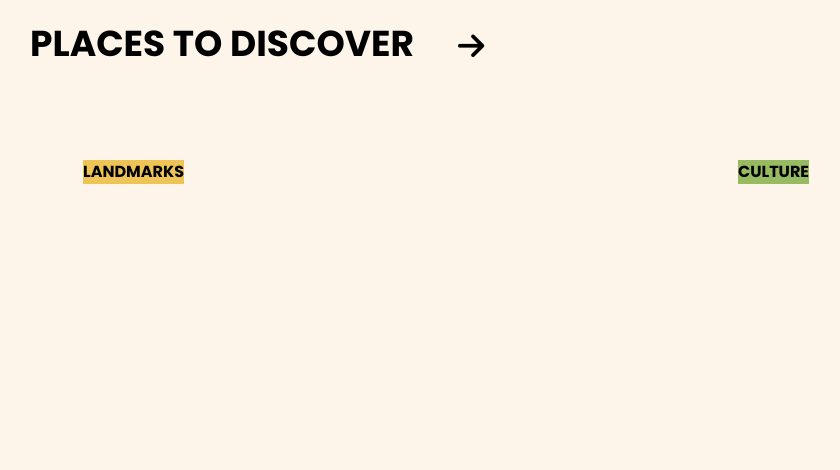
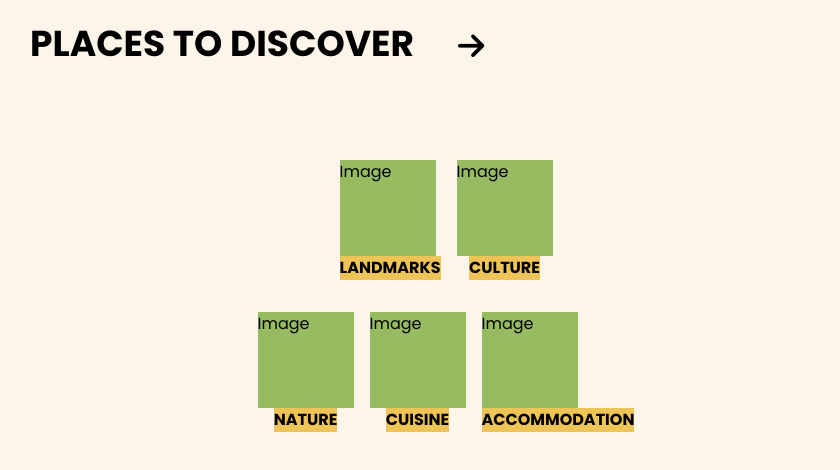
Before and after one commit to epaaa/VisitJogja, a React (Vite) app: page /michael in a window 1280 px wide. Shown: the top 470 px of the page, without its empty margins (194-1034 px from the left). Built offline with nearby package versions, Linux system fonts and the light colour scheme.

Commit message:
feat: placeToGo categories

```diff
--- a/src/pages/michael/PlacesToGo.tsx
+++ b/src/pages/michael/PlacesToGo.tsx
@@ -7,8 +7,28 @@ export default function PlacesToGo() {
         <i className="fa-solid fa-arrow-right text-3xl mt-7 ml-3"></i>
       </div>
       <div className="flex justify-center mt-24">
-        <div className="text-center font-bold bg-yellow m-auto">LANDMARKS</div>
-        <div className="text-center font-bold bg-green m-auto">CULTURE</div>
+        <div className="flex flex-col mr-4">
+          <div className="w-24 h-24 bg-green">Image</div>
+          <div className="text-center font-bold bg-yellow m-auto">LANDMARKS</div>
+        </div>
+        <div className="flex flex-col">
+          <div className="w-24 h-24 bg-green">Image</div>
+          <div className="text-center font-bold bg-yellow m-auto">CULTURE</div>
+        </div>
+      </div>
+      <div className="flex justify-center mt-8">
+        <div className="flex flex-col mr-4">
+          <div className="w-24 h-24 bg-green">Image</div>
+          <div className="text-center font-bold bg-yellow m-auto">NATURE</div>
+        </div>
+        <div className="flex flex-col mr-4">
+          <div className="w-24 h-24 bg-green">Image</div>
+          <div className="text-center font-bold bg-yellow m-auto">CUISINE</div>
+        </div>
+        <div className="flex flex-col">
+          <div className="w-24 h-24 bg-green">Image</div>
+          <div className="text-center font-bold bg-yellow m-auto">ACCOMMODATION</div>
+        </div>
       </div>
     </>
   )
```
